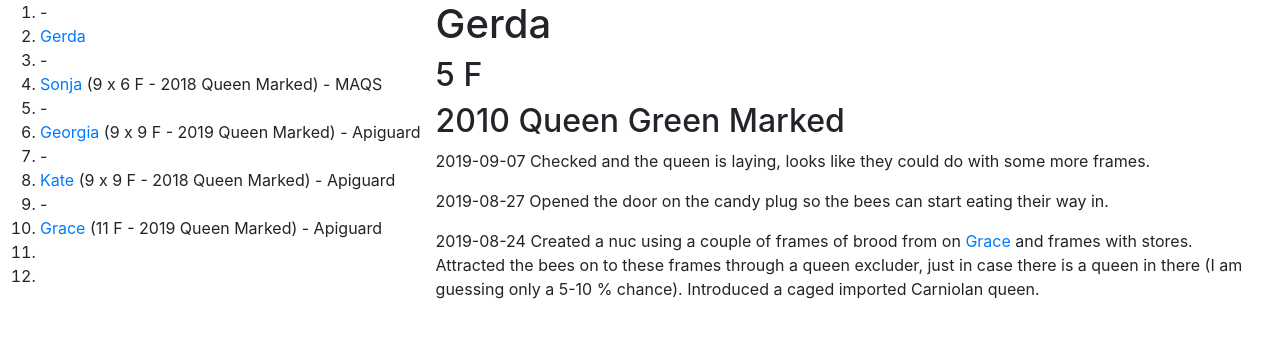
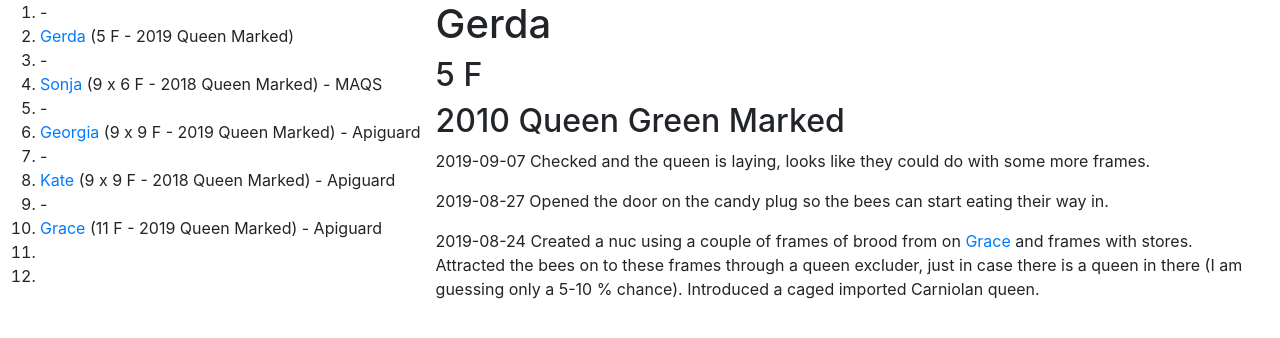
Before and after one commit to joejcollins/rhapsody-angel, a Jekyll site: the page built from queens/gerda.md, in a window 1280 px wide. Shown: the top 338 px of the page. Built offline with Jekyll 4.4.1, drawn with Linux system fonts in a browser that asks for light colours; our own code applies the rules of GitHub Pages for plain Markdown files.

Commit message:
Notes on Jekyll

```diff
--- a/_includes/apiary.md
+++ b/_includes/apiary.md
@@ -1,5 +1,5 @@
 1. -
-1. [Gerda]({{ site.baseurl }}/queens/gerda/)
+1. [Gerda]({{ site.baseurl }}/queens/gerda/) (5 F - 2019 Queen Marked)
 1. -
 1. [Sonja]({{ site.baseurl }}/queens/sonja/) (9 x 6 F - 2018 Queen Marked) - MAQS
 1. -
```
Also changed, not shown: README.md.
